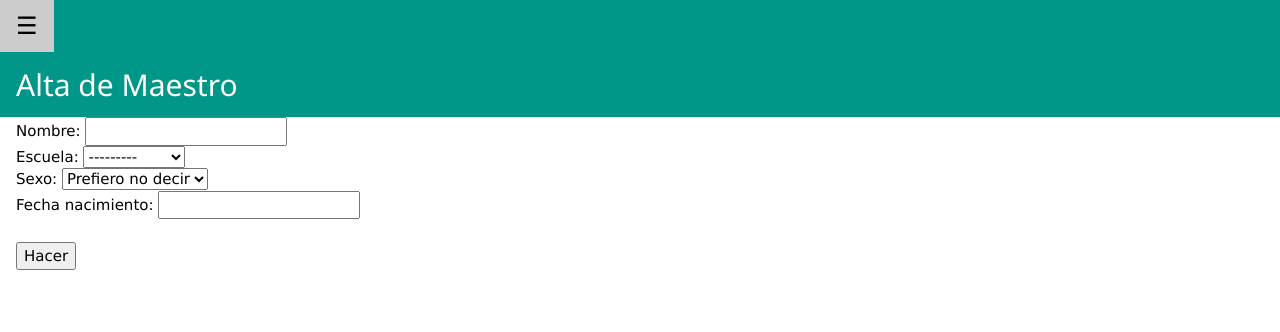
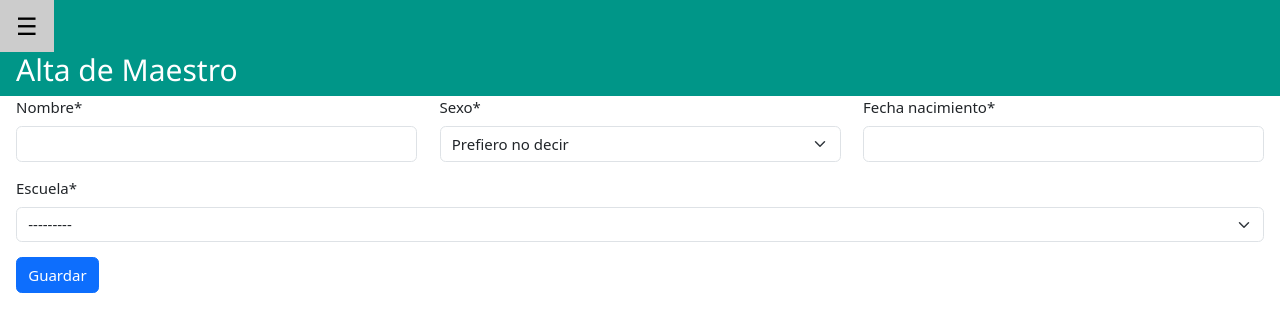
Before and after one commit to DavidSito19/mi_proyecto2, a Django app: page /maestros_alta in a window 1280 px wide. Shown: the top 332 px of the page. Run offline with Django 5.2, Linux system fonts and the light colour scheme; data comes from the database, SQL or seed files in the repository; some libraries are stand-ins or nearby versions.

Commit message:
AltaMaestro

```diff
--- a/mi_proyecto/mi_aplicacion/form.py
+++ b/mi_proyecto/mi_aplicacion/form.py
@@ -1,4 +1,8 @@
 from django.forms import ModelForm
+from crispy_forms.helper import FormHelper
+from crispy_forms.layout import Layout, Submit, Field, Row, Column
+
+
 from mi_aplicacion.models import Escuela, Maestro
 
 class EscuelaForm(ModelForm):
@@ -7,6 +11,23 @@ class EscuelaForm(ModelForm):
         fields = ["nombre", "siglas"]
 
 class MaestroForm(ModelForm):
+    def __init__(self, *args, **kwargs):
+        super(MaestroForm, self).__init__(*args, **kwargs)
+        self.helper = FormHelper()
+        self.helper.layout = Layout(
+            Row(
+                Column(Field('nombre'), css_class='form-group col-md-4 mb-0'),
+                Column(Field('sexo'), css_class='form-group col-md-4 mb-0'),
+                Column(Field('fecha_nacimiento'), css_class='form-group col-md-4 mb-0'),
+
+                css_class='form-row'
+            ),
+            Row(
+                Column(Field('escuela'), css_class='form-group col-md-12 mb-0'),
+                css_class='form-row'
+            ),
+            Submit('submit', 'Guardar')
+        )
     class Meta:
         model = Maestro
         fields = ["nombre", "escuela", "sexo", "fecha_nacimiento"]
--- a/mi_proyecto/mi_aplicacion/templates/base.html
+++ b/mi_proyecto/mi_aplicacion/templates/base.html
@@ -3,6 +3,7 @@
 <title>{{ titulo }}</title>
 <meta name="viewport" content="width=device-width, initial-scale=1">
 <link rel="stylesheet" href="https://www.w3schools.com/w3css/5/w3.css">
+<link href="https://cdn.jsdelivr.net/npm/bootstrap@5.3.3/dist/css/bootstrap.min.css" rel="stylesheet">
 <body>
 
 <div class="w3-sidebar w3-bar-block w3-card w3-animate-left" style="display:none" id="mySidebar">
--- a/mi_proyecto/mi_aplicacion/templates/maestros/CRUD.html
+++ b/mi_proyecto/mi_aplicacion/templates/maestros/CRUD.html
@@ -1,23 +1,13 @@
 {% extends 'base.html' %}
 {% load static %}
+{% load crispy_forms_tags %}
 
 
 {% block contenido %}
-<!DOCTYPE html>
-<html>
-<title>{{ titulo }}</title>
-<meta name="viewport" content="width=device -width , initial -scale=1">
 
-<body>
-    <form method="post" enctype="multipart/form -data">
-        {% csrf_token %}
-        <table>
-            {{ form }}
-        </table>
-        <br>
-        <input type="submit" value=Hacer>
-    </form>
-</body>
+<form method="post" enctype="multipart/form -data">
+{% csrf_token %}
+{% crispy form %}
+</form>
 
-</html>
 {% endblock %}
```
